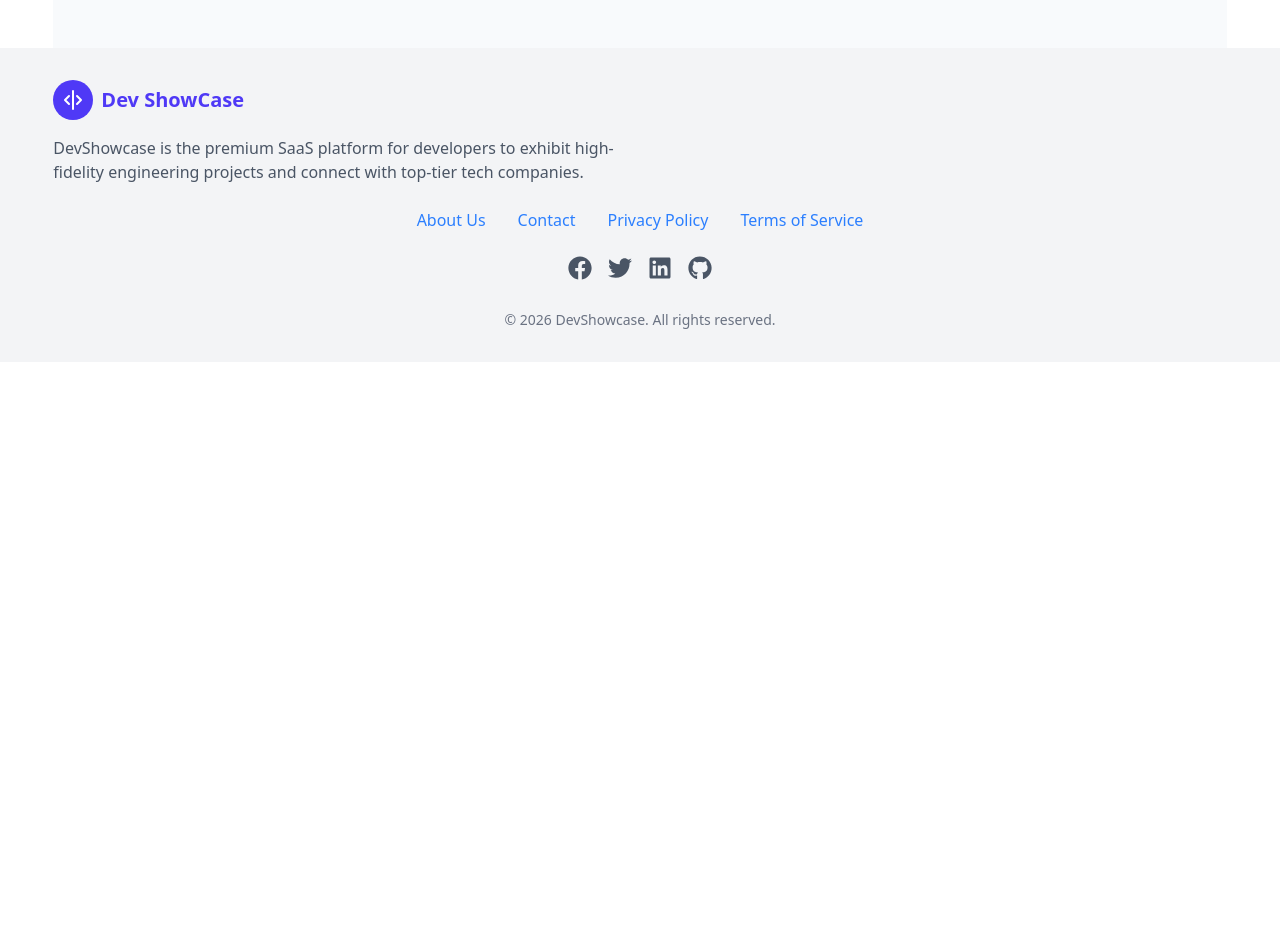
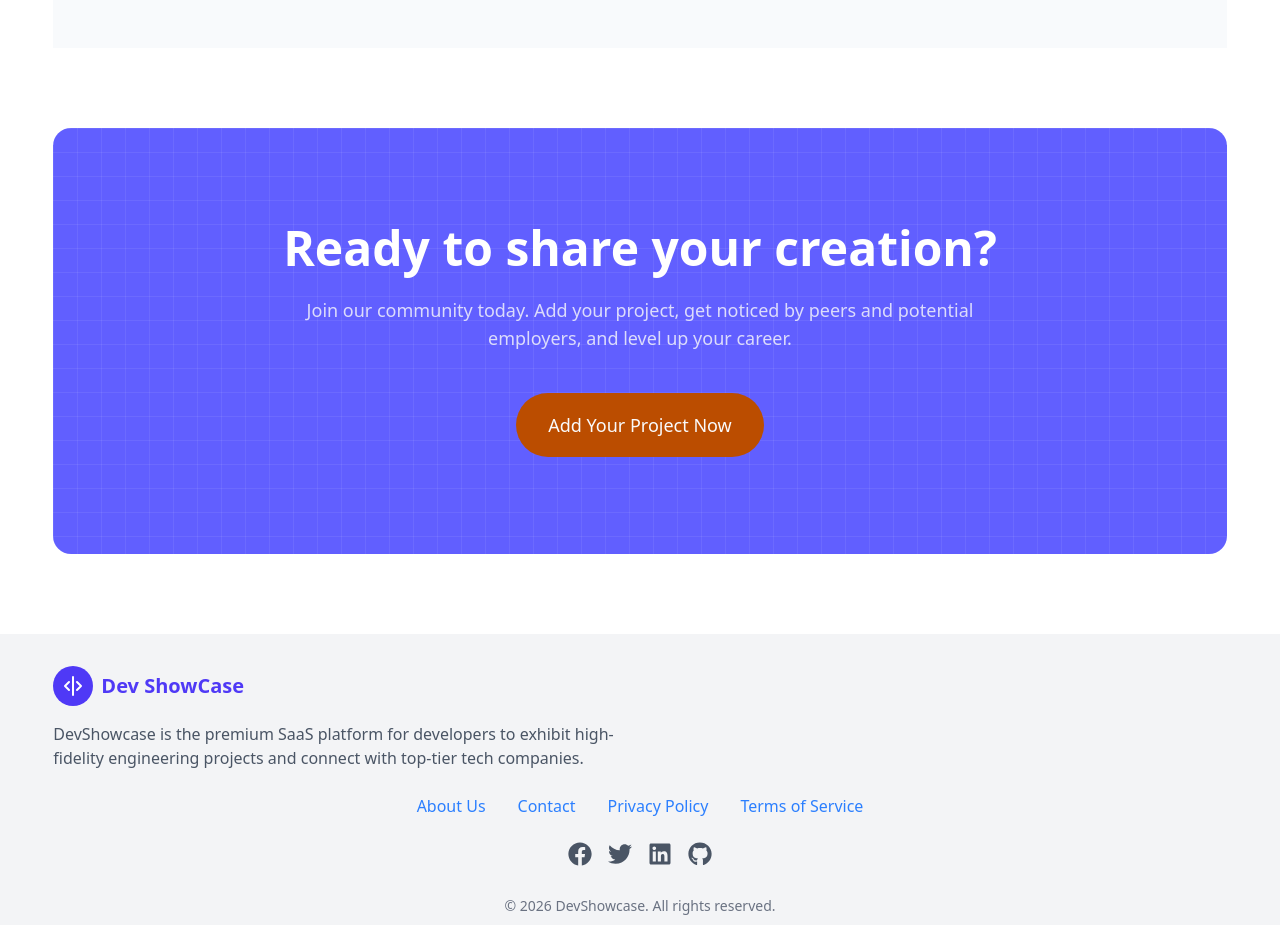
Before and after one commit to noboKumar/DevShowcase-Client, a Next.js app: page / in a window 1280 px wide. Shown: the part 1380-2305 px from the top of the page. Before the commit the page ends 1742 px from the top, so only its background shows below. Built offline with nearby package versions, Linux system fonts and the light colour scheme.

Commit message:
ADD: cta banner

```diff
--- a/src/app/(public)/page.tsx
+++ b/src/app/(public)/page.tsx
@@ -1,3 +1,4 @@
+import CtaBanner from "@/components/sections/CtaBanner";
 import Hero from "@/components/sections/Hero";
 import Testimonial from "@/components/sections/Testimonial";
 
@@ -6,6 +7,7 @@ const page = () => {
     <div>
       <Hero></Hero>
       <Testimonial></Testimonial>
+      <CtaBanner></CtaBanner>
     </div>
   );
 };
--- /dev/null
+++ b/src/components/sections/CtaBanner.tsx
@@ -0,0 +1,27 @@
+import Link from "next/link";
+import React from "react";
+import { Button } from "../ui/button";
+
+const CtaBanner = () => {
+  return (
+    <section className="bg-primary relative my-20 overflow-hidden rounded-2xl py-24">
+      <div className="absolute inset-0 bg-[linear-gradient(to_right,#ffffff12_1px,transparent_1px),linear-gradient(to_bottom,#ffffff12_1px,transparent_1px)] bg-size-[24px_24px]"></div>
+      <div className="relative z-10 container mx-auto px-4 text-center">
+        <h2 className="mb-6 text-3xl font-bold text-white md:text-5xl">
+          Ready to share your creation?
+        </h2>
+        <p className="text-primary-foreground/80 mx-auto mb-10 max-w-2xl text-lg">
+          Join our community today. Add your project, get noticed by peers and
+          potential employers, and level up your career.
+        </p>
+        <Link href="/items/add">
+          <Button className="rounded-full bg-amber-700 p-8 text-lg hover:bg-amber-600">
+            Add Your Project Now
+          </Button>
+        </Link>
+      </div>
+    </section>
+  );
+};
+
+export default CtaBanner;
```
